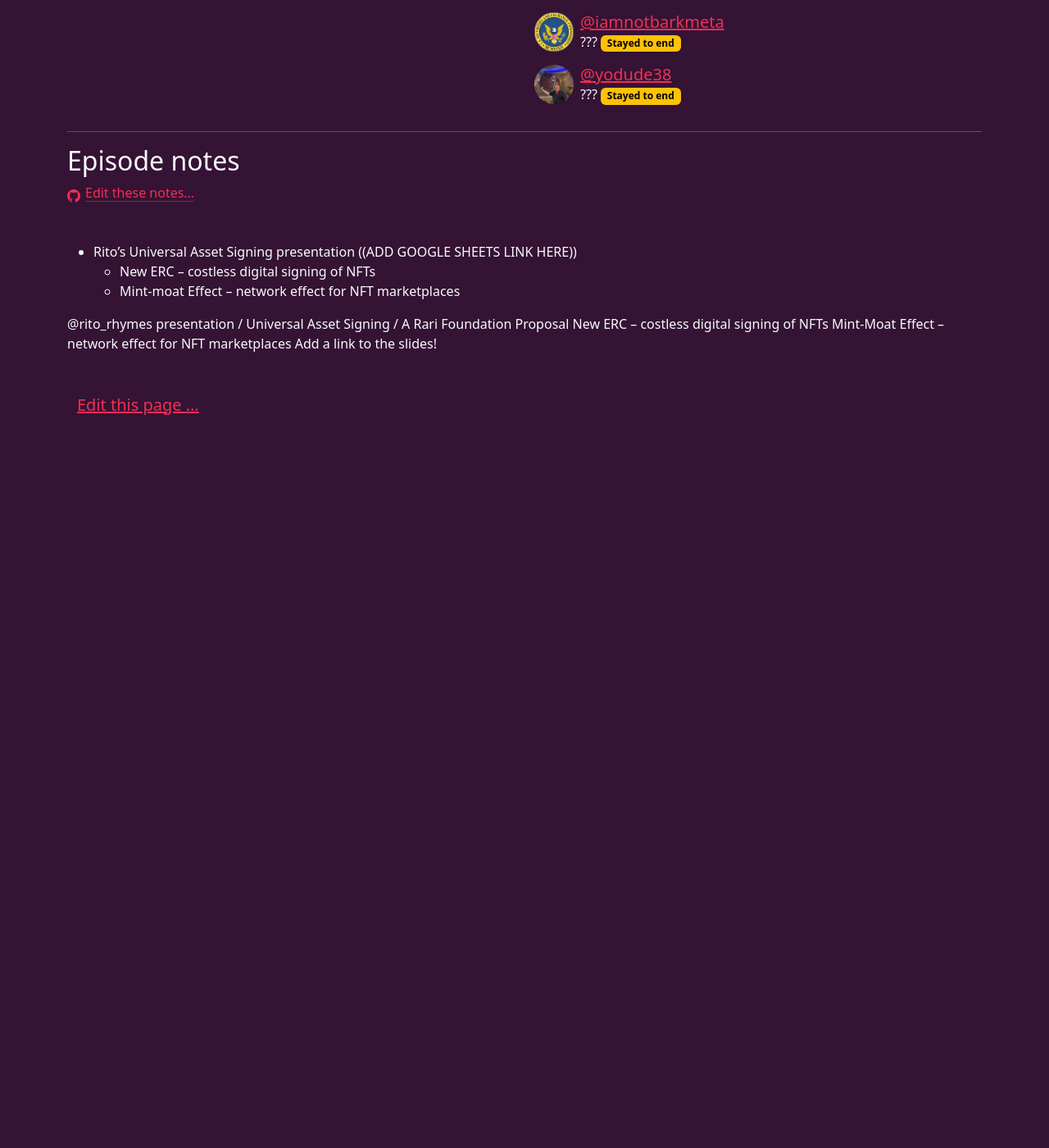
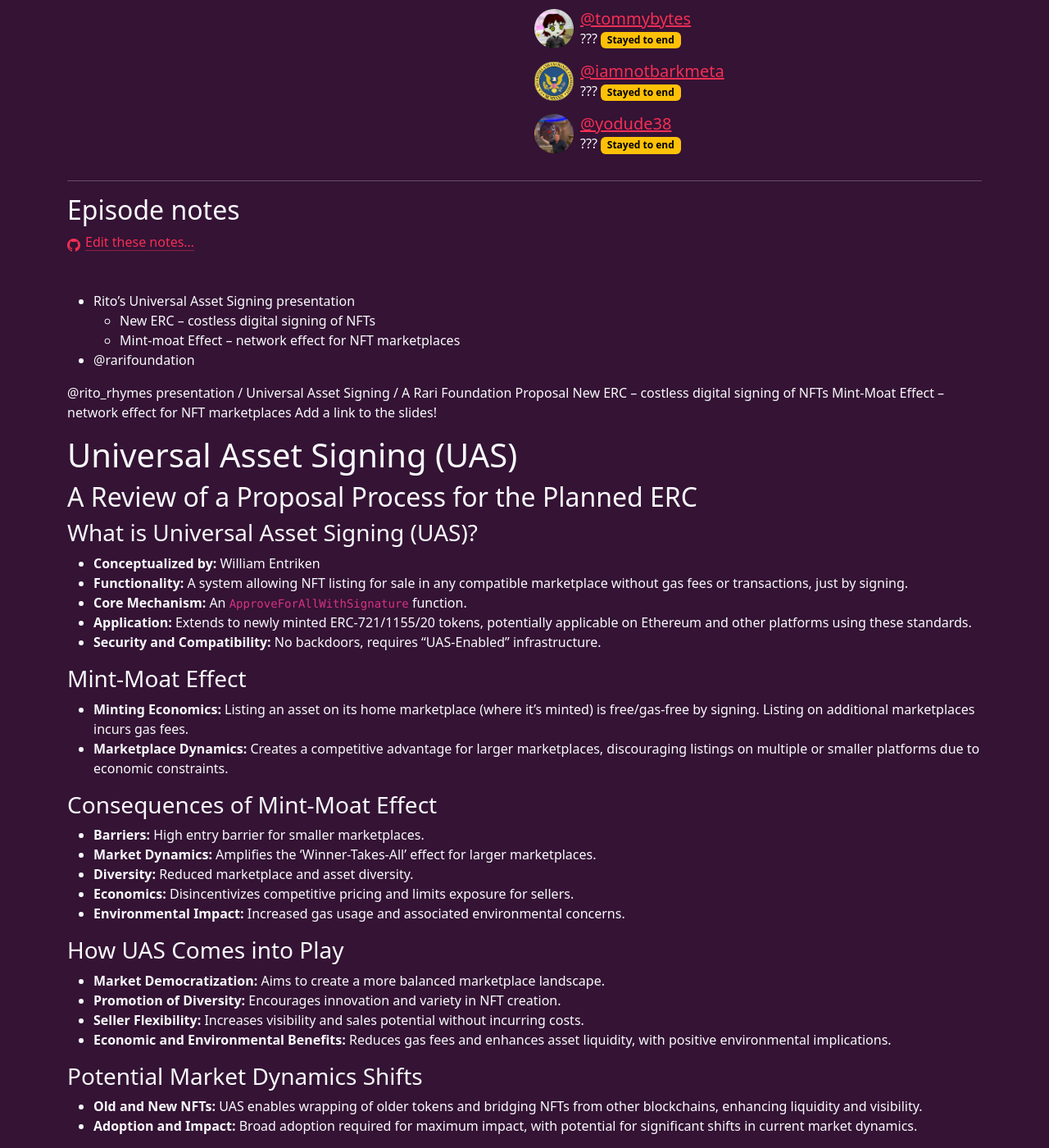
Before and after one commit to community-service/hour.gg, a Jekyll site: the page built from _episodes/2023-10-24-episode-99.md, in a window 1280 px wide and 1400 px high, scrolled down 862 px. Shown: the whole window at 82% size. Built offline with Jekyll 4.4.1, drawn with Linux system fonts in a browser that asks for light colours; before the commit the page ends 1443 px from its top, so only the background shows below that; some of the changed text lies outside the part shown.

Commit message:
post episode

```diff
--- a/_episodes/2023-10-24-episode-99.md
+++ b/_episodes/2023-10-24-episode-99.md
@@ -1,29 +1,57 @@
 ---
 posted: false
 guid: "63B1604B-FC87-447D-BA0C-909437917945"
-title: "Complaining about NFTs"
-subtitle: "Anything you thought was a good idea but then wasn't"
+title: "Universal Asset Signing"
+subtitle: "A Rari Foundation Proposal, the tech, the negotiation, the people"
 # The description can be up to 400 characters
-description: UPDATE ME
+description: See Rito Rhymes explain the ERC proposal process for the planned ERC. He walks through the technical details of message signing and how this helps everyone, and the negotiation process with Rarible. This is a great example of how to get things done with foundations.
 time: "2023-10-24 18:00:00 -0400"
 itunes-explicit: false
 itunes-episode: 99
 itunes-episodeType: full
 
 # More info
-youtube-full: UPDATE ME
-discussion: UPDATE ME
+youtube-full: https://youtu.be/NGEb7_vRPYM
+discussion: https://twitter.com/fulldecent/status/1729734123940446367
 
 # Timeline
 timeline:
   - seconds: 0
     title: Intro
+  - seconds: 31
+    title: What is UAS
+  - seconds: 89
+    title: The ERC
+  - seconds: 170
+    title: Mint moat
+  - seconds: 357
+    title: The solution
+  - seconds: 413
+    title: All about the fees
+  - seconds: 450
+    title: Free way better than cheap
+  - seconds: 482
+    title: Lazy mint
+  - seconds: 673
+    title: Backdoors
+  - seconds: 837
+    title: The Rari process
+  - seconds: 990
+    title: Ethereum had this problem too
+  - seconds: 1035
+    title: Our positions
+  - seconds: 1126
+    title: Rarible position
+  - seconds: 1146
+    title: Proposal portmortem
+  - seconds: 1631
+    title: Out of scope FTW
 
 # File information
 enclosure-url: "https://media.phor.net/csh/2023-10-24-episode-99.m4a"
-enclosure-length: UPDATE ME
+enclosure-length: 38032033
 enclosure-type: "audio/x-m4a"
-itunes-duration: UPDATE ME
+itunes-duration: 1896
 
 # Use X username, lowercased, as the participant
 badges:
@@ -54,9 +82,10 @@ badges:
 
 ---
 
-- Rito's Universal Asset Signing presentation ((ADD GOOGLE SHEETS LINK HERE))
+- Rito's Universal Asset Signing presentation
   - New ERC – costless digital signing of NFTs
   - Mint-moat Effect – network effect for NFT marketplaces
+- @rarifoundation
 
 <!--end of quick notes-->
 
@@ -64,3 +93,65 @@ badges:
 New ERC – costless digital signing of NFTs
 Mint-Moat Effect – network effect for NFT marketplaces
 Add a link to the slides!
+
+
+# Universal Asset Signing (UAS)
+
+## A Review of a Proposal Process for the Planned ERC
+
+### What is Universal Asset Signing (UAS)?
+
+- **Conceptualized by:** William Entriken
+- **Functionality:** A system allowing NFT listing for sale in any compatible marketplace without gas fees or transactions, just by signing.
+- **Core Mechanism:** An `ApproveForAllWithSignature` function.
+- **Application:** Extends to newly minted ERC-721/1155/20 tokens, potentially applicable on Ethereum and other platforms using these standards.
+- **Security and Compatibility:** No backdoors, requires "UAS-Enabled" infrastructure.
+
+### Mint-Moat Effect
+
+- **Minting Economics:** Listing an asset on its home marketplace (where it's minted) is free/gas-free by signing. Listing on additional marketplaces incurs gas fees.
+- **Marketplace Dynamics:** Creates a competitive advantage for larger marketplaces, discouraging listings on multiple or smaller platforms due to economic constraints.
+
+### Consequences of Mint-Moat Effect
+
+- **Barriers:** High entry barrier for smaller marketplaces.
+- **Market Dynamics:** Amplifies the 'Winner-Takes-All' effect for larger marketplaces.
+- **Diversity:** Reduced marketplace and asset diversity.
+- **Economics:** Disincentivizes competitive pricing and limits exposure for sellers.
+- **Environmental Impact:** Increased gas usage and associated environmental concerns.
+
+### How UAS Comes into Play
+
+- **Market Democratization:** Aims to create a more balanced marketplace landscape.
+- **Promotion of Diversity:** Encourages innovation and variety in NFT creation.
+- **Seller Flexibility:** Increases visibility and sales potential without incurring costs.
+- **Economic and Environmental Benefits:** Reduces gas fees and enhances asset liquidity, with positive environmental implications.
+
+### Potential Market Dynamics Shifts
+
+- **Old and New NFTs:** UAS enables wrapping of older tokens and bridging NFTs from other blockchains, enhancing liquidity and visibility.
+- **Adoption and Impact:** Broad adoption required for maximum impact, with potential for significant shifts in current market dynamics.
+
+### Stakeholder Benefits Summary (at Scale)
+
+- **Token Creators/Sellers:** Enhanced visibility and efficiency, better margins without gas fees.
+- **Small Marketplaces:** Levels the playing field against larger competitors.
+- **Big Marketplaces:** Long-term stability and opportunities from competitors.
+- **Non-Ethereum NFT Creators/Sellers:** Easier access to the Ethereum market, fostering diversity and innovation.
+
+### Challenges and Opportunities
+
+- **Integration and Adoption:** Key challenges include convincing big marketplaces to forgo their mint-moat advantage and adopt UAS.
+- **Community and Environmental Pressure:** May compel marketplaces to adopt UAS due to demand from creators and concerns about environmental impact.
+
+### ERC Proposal Opportunity with Rarible-Entities
+
+- **Pitch:** Proposing the integration and adoption of UAS.
+- **Entities Involved:** Rarible, Rari Protocol, Rari DAO, $RARI token, and Rari Foundation.
+- **Governance and Control:** Transition of control from Rarible to Rari DAO and Foundation.
+
+### Roadmap and Strategy for UAS Adoption
+
+- **Focus:** Positioning UAS as a key feature within the Rari Protocol ecosystem.
+- **Roadmap:** Detailed plan for adoption, including technical and strategic steps.
+- **Collaboration:** Engaging with various stakeholders to ensure successful implementation and adoption.
```
